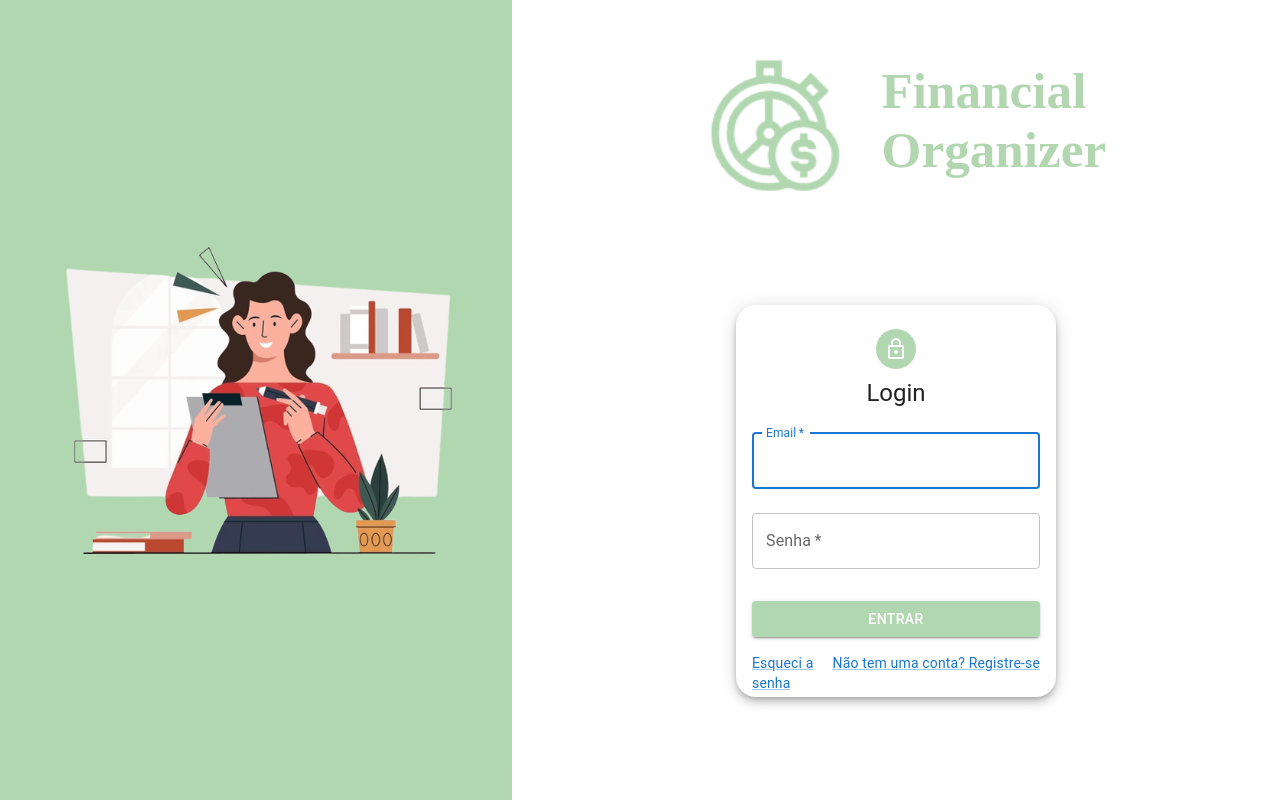
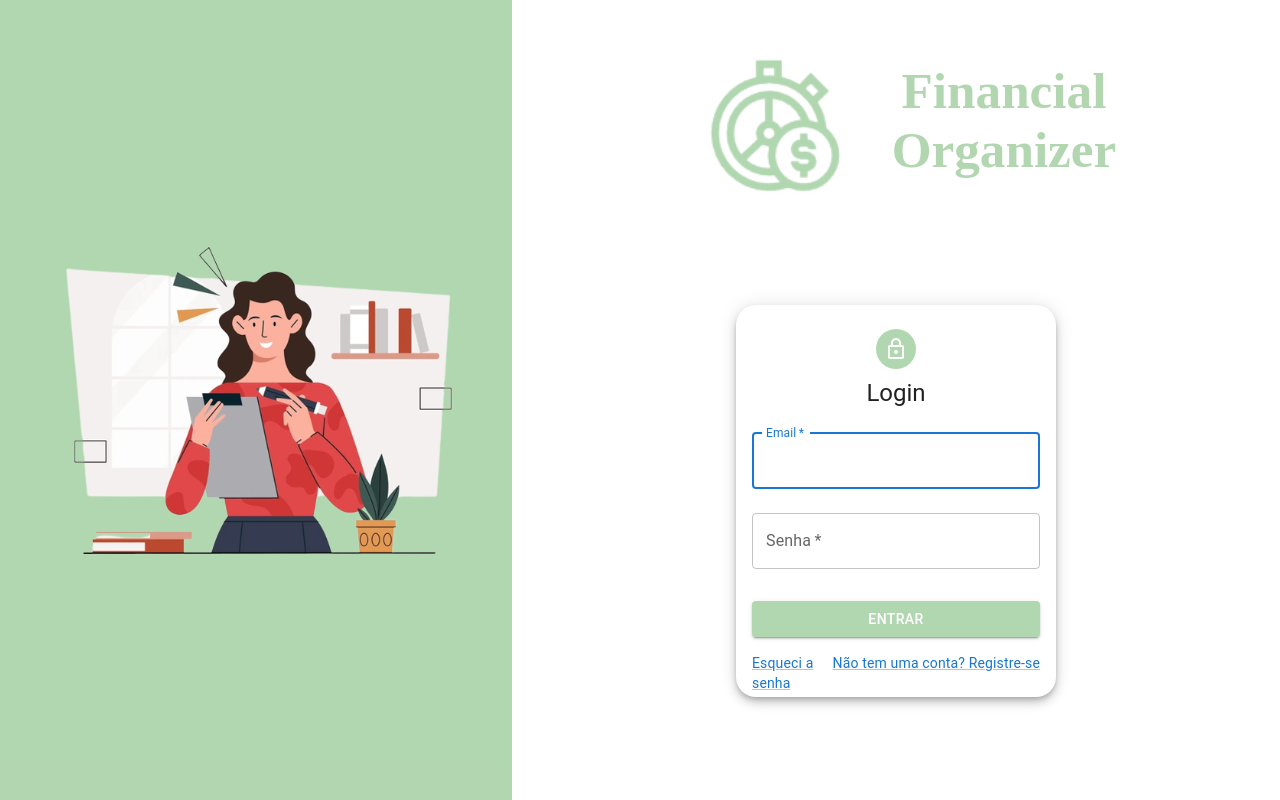
Before and after one commit to caiojlima/front-dev-financial-organizer, a React (Create React App) app: page / in a window 1280 px wide. Built offline with nearby package versions, Linux system fonts and the light colour scheme.

Commit message:
[FIX]: Title Style

```diff
--- a/src/components/Title.tsx
+++ b/src/components/Title.tsx
@@ -2,9 +2,9 @@ import { Box } from "@mui/material";
 import logo from "../assets/Logo.svg";
 
 const Title = () => (
-  <Box sx={{ width: "60%  ", display: "flex", justifyContent: "space-around", alignItems: 'center', fontSize: "2vw" }}>
+  <Box sx={{ width: "60%  ", display: "flex", alignItems: 'center', fontSize: "2vw" }}>
     <img style={{ width: "20vw" }} src={ logo } alt="Logo" />
-    <h1 style={ { color: "rgba(45, 146, 42, 0.37)" } }>Financial Organizer</h1>
+    <h1 style={ { color: "rgba(45, 146, 42, 0.37)", textAlign: "center" } }>Financial Organizer</h1>
   </Box>
 );
 
```
